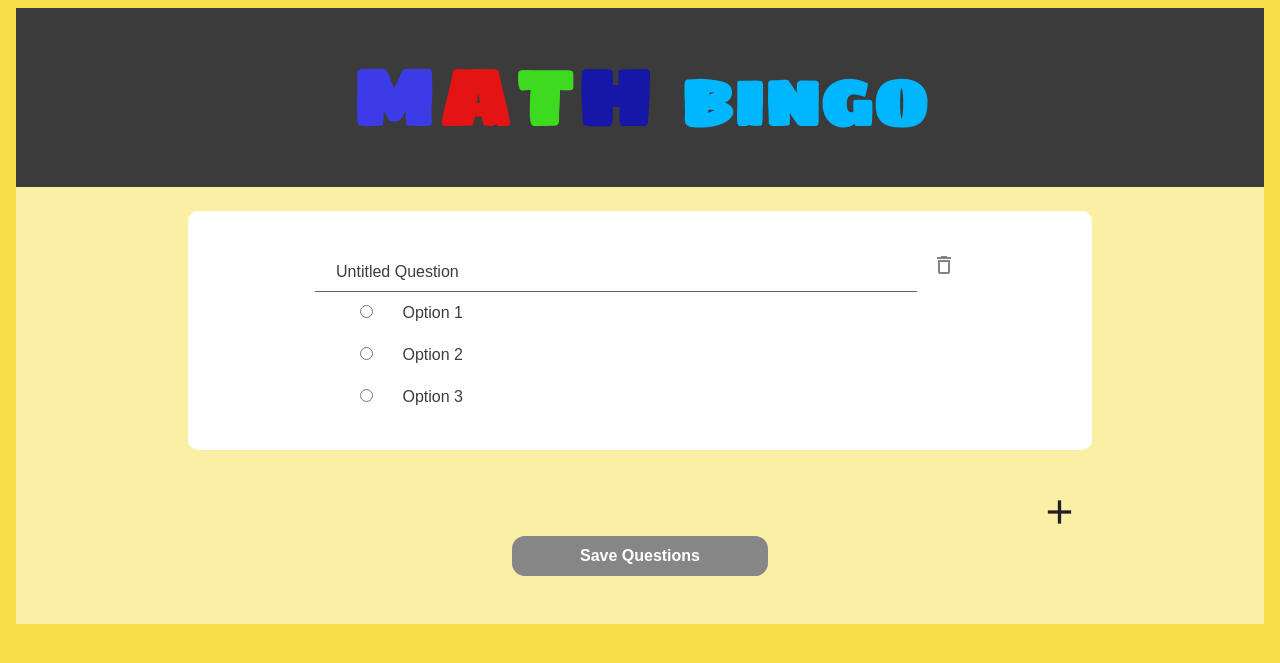
After one commit to WyWlf/Bingo, a PHP site: page /add_question.html in a window 1280 px wide. The commit adds this page. Shown: the top 663 px of the page. Run offline with PHP 8.4, Linux system fonts and the light colour scheme; some libraries are stand-ins or nearby versions.

Commit message:
added an add-page, and material icons

```diff
--- /dev/null
+++ b/add_question.html
@@ -0,0 +1,57 @@
+<!DOCTYPE html>
+<html lang="en">
+<head>
+    <script src="https://kit.fontawesome.com/76d63a97f4.js" crossorigin="anonymous"></script>
+    <style>
+        @import url('https://fonts.googleapis.com/css2?family=Sigmar+One&display=swap');
+    </style>
+    <meta charset="UTF-8">
+    <meta http-equiv="X-UA-Compatible" content="IE=edge">
+    <meta name="viewport" content="width=device-width, initial-scale=1.0">
+    <link rel="stylesheet" href="css/style.css">
+    <link href="https://fonts.googleapis.com/css2?family=Material+Icons"
+      rel="stylesheet">
+    <title>Bingo!</title>
+</head>
+<body>
+    <div class="login-title-header">
+        <h1 class="login-title" style="color: rgb(60, 60, 230)">M</h1>
+        <h1 class="login-title" style="color: rgb(228, 20, 20)">A</h1>
+        <h1 class="login-title" style="color: rgb(62, 218, 31)">T</h1>
+        <h1 class="login-title" style="color: rgb(23, 23, 167)">H</h1>
+        <h2 id="second-title" style="display: inline; padding-left: 2vw;">BINGO</h2>
+    </div>
+    <div class="main-container">
+        <div id="add-question-div">
+            <div id="form-container" style="height: 35vh; padding: 2em, 3em;">
+                <form action="" class="form" id="question-form">
+                    <input type="text" id="question" placeholder="Untitled Question">
+                    <span><span class="material-icons-outlined" id="delete-question-btn">
+                        delete
+                        </span></span>
+                    <div id="question-options">
+                        <input type="radio" name="option" id="option-1">
+                        <label for="option-1"><input type="text" class="option" placeholder="Option 1"></label><br>
+                        <input type="radio" name="option" id="option-2">
+                        <label for="option-2"><input type="text" class="option" placeholder="Option 2"></label><br>
+                        <input type="radio" name="option" id="option-3">
+                        <label for="option-3"><input type="text" class="option" placeholder="Option 3"></label><br>
+                    </div>
+                </form>
+            </div>
+        </div>
+        <button id="add-question-btn"><span class="material-icons-outlined">add</span></button>
+        <button id="teach-menu-btn" style="display:block; background-color: rgb(134, 134, 134);">Save Questions</button>
+    </div>
+</body>
+
+<script>
+    document.getElementById("add-question-btn").onclick = function() {
+        const element = document.getElementById("question-form");
+        const container = document.getElementById("add-question-div");
+        element.setAttribute("id", "question-form")
+        container.appendChild(element.cloneNode(true));
+    }
+</script>
+
+</html>
--- a/css/style.css
+++ b/css/style.css
@@ -1,3 +1,26 @@
+/* fallback */
+@font-face {
+    font-family: 'Material Icons Outlined';
+    font-style: normal;
+    font-weight: 400;
+    src: url(iconfont-o.woff2) format('woff2');
+  }
+
+  .material-icons-outlined {
+    font-family: 'Material Icons Outlined';
+    font-weight: normal;
+    font-style: normal;
+    font-size: 24px;
+    line-height: 1;
+    letter-spacing: normal;
+    text-transform: none;
+    display: inline-block;
+    white-space: nowrap;
+    word-wrap: normal;
+    direction: ltr;
+    -webkit-font-feature-settings: 'liga';
+    -webkit-font-smoothing: antialiased;
+}
 
 html{
     background-color:rgb(248, 222, 74);
@@ -253,3 +276,93 @@ html{
     font-weight: bolder;
     transition-duration: 0.5s;
 }
+.main-container{
+    background-color: rgb(255, 255, 255, .5);
+    width: 95%;
+    margin: auto;
+    text-align: center;
+    align-items: center;
+    padding: 3vh;
+}
+#add-question-btn{
+    margin: auto;
+    display: block;
+}
+form#question-form{
+    background-color: white;
+    width: 70%;
+    padding: 4vh;
+    margin-left: auto;
+    margin-right: auto;
+    margin-top: auto;
+    margin-bottom: 1em;
+    border-radius: 10px;
+}
+form#question-form input[type=text]{
+    width: 500px;
+    padding: 10px 20px;
+    border-color: transparent;
+    font-size: 16px;
+    background: transparent;
+}
+form#question-form #question{
+    border-bottom: 1px solid rgb(94, 94, 94);
+    width: 35em;
+}
+form#question-form input[type=text]:focus, form#question-form #question:focus{
+    outline: none;
+    border-bottom: 2px solid rgb(160, 136, 0);
+    transition-duration: 0.5s;
+}
+form#question-form .option:hover{
+    border-bottom: 1px solid rgba(143, 143, 143, 0.7);
+    transition-duration: 0.5s;
+}
+form#question-form input[type=text]::-webkit-input-placeholder {
+    font-size: 16px;
+    color: #3c3c3c;
+}
+form#question-form input[type=text]:-moz-placeholder {
+    font-size: 16px;
+    color: #3c3c3c;
+}
+form#question-form input[type=text]::-moz-placeholder {
+    font-size: 16px;
+    color: #3c3c3c;
+}
+form#question-form input[type=text]:-ms-input-placeholder {
+    font-size: 16px;
+    color: #3c3c3c;
+}
+form#question-form span{
+    background-color: transparent;
+    color: #838383;
+}
+form#question-form #delete-question-btn, .main-container #add-question-btn{
+    padding: 10px;
+}
+form#question-form #delete-question-btn:hover{
+    background-color: rgb(241, 241, 241);
+    color: rgb(160, 136, 0);
+    border-radius: 50px;
+    transition-duration: 0.5s;
+}
+.main-container #add-question-btn{
+    border: none;
+    color: rgb(32, 32, 32);
+    background-color: transparent;
+    border-radius: 50px;
+    margin-right: 12em;
+    margin-left: auto;
+    background-color:transparent;
+    padding: 1px;
+}
+.main-container #add-question-btn:hover{
+    color: rgb(141, 120, 0);
+    font-weight: bolder;
+    transition-duration: 0.5s;
+    background-color: rgb(255, 255, 255);
+}
+.main-container #add-question-btn .material-icons-outlined{
+    font-size: 3em;
+}
```
Also changed, not shown: css/iconfont-o.woff2 (added).
